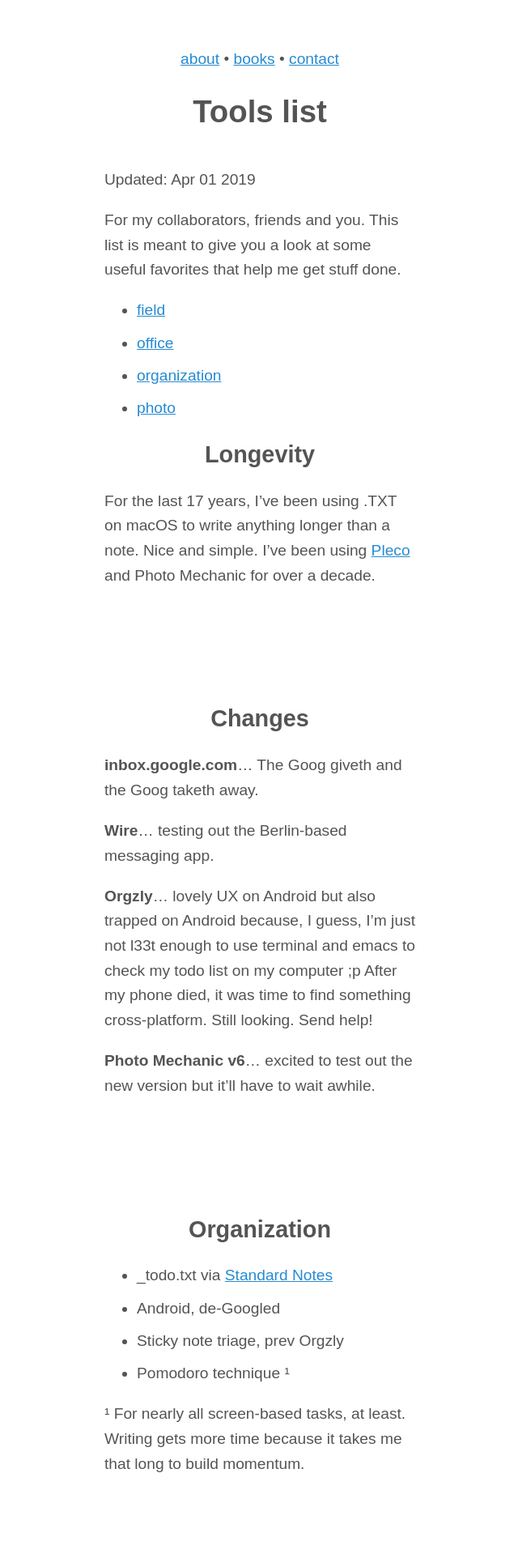
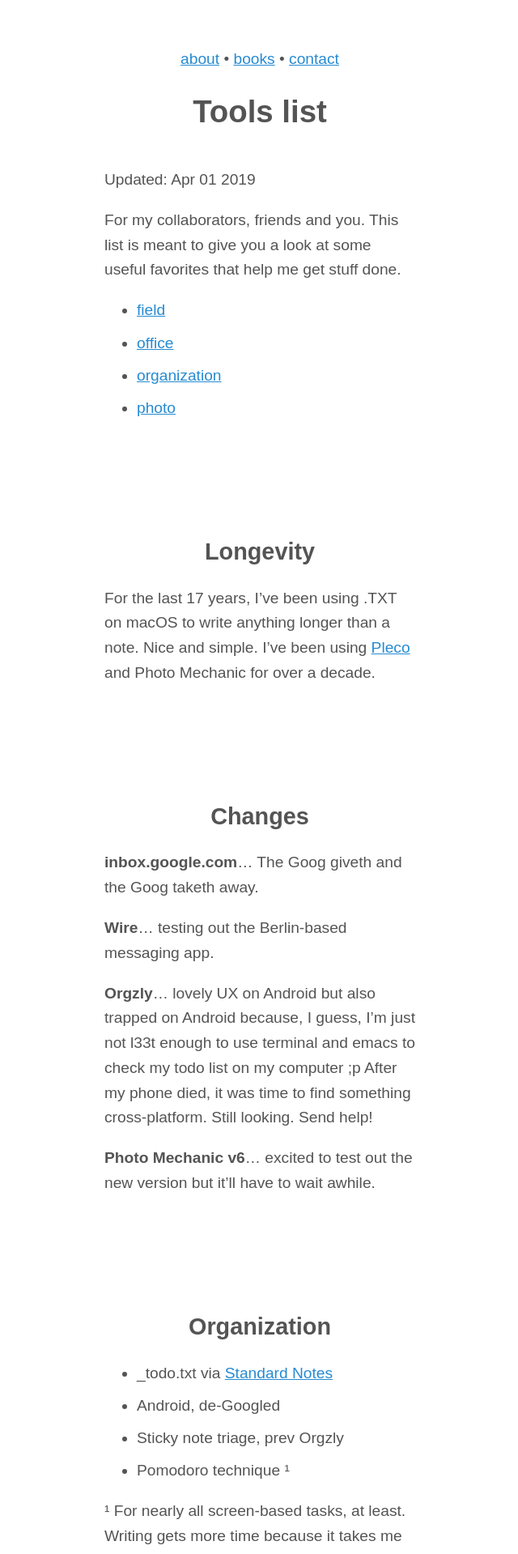
Before and after one commit to zachmccabe/zachmccabe.github.io, a Jekyll site: the page built from tools.md, in a window 1280 px wide. Shown: the top 1919 px of the page at 81% size, without its empty margins (319-959 px from the left). Built offline with Jekyll 4.4.1, drawn with Linux system fonts in a browser that asks for light colours.

Commit message:
Update style.css

```diff
--- a/assets/css/style.css
+++ b/assets/css/style.css
@@ -163,3 +163,7 @@
 p + h2, h3, h4 {
   margin-top: 5em;
 }
+
+ol, ul + h2, h3, h4 {
+  margin-top: 5em;
+}
```
